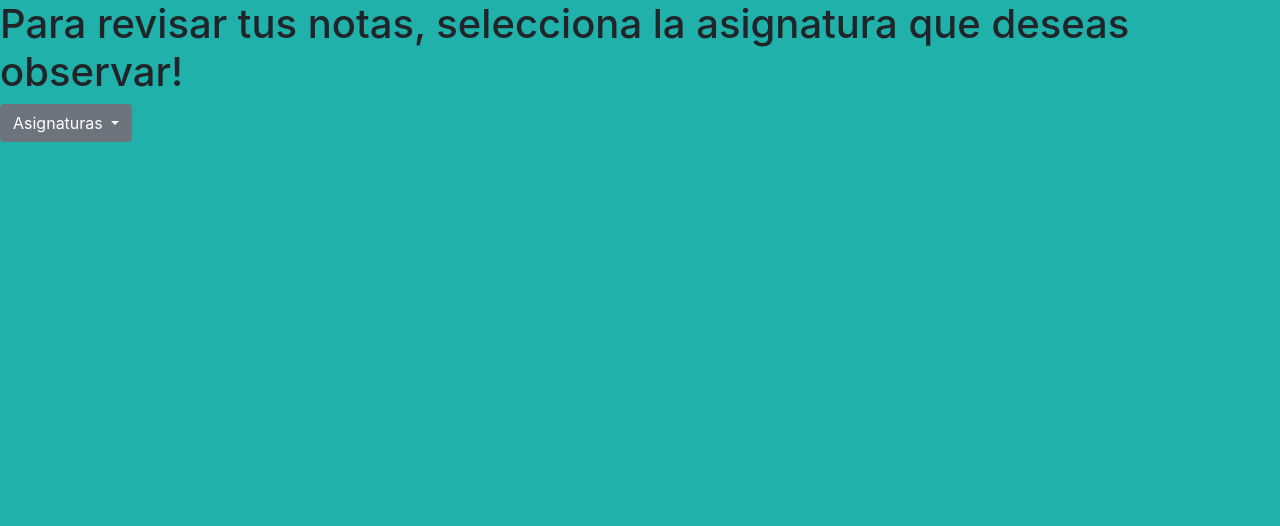
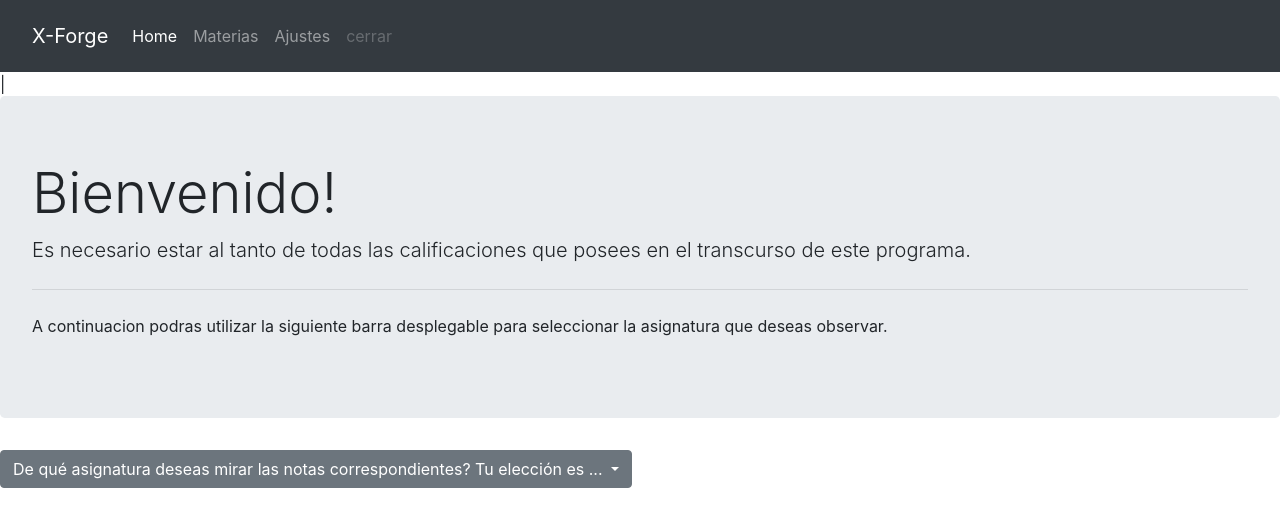
Before and after one commit to oriirivas/front-x-froge-team, an Angular app: page /asignaturas in a window 1280 px wide. Shown: the top 526 px of the page. Built offline with nearby package versions, Linux system fonts and the light colour scheme.

Commit message:
avance asignaturas

```diff
--- a/src/app/componets/asignaturas/asignaturas.component.css
+++ b/src/app/componets/asignaturas/asignaturas.component.css
@@ -3,5 +3,5 @@
 .todocontenido {
     min-width: 100%;
     min-height: 100%;
-    background-color: lightseagreen !important
+    background-color: rgb(255, 255, 255) !important
 }
--- a/src/app/componets/asignaturas/asignaturas.component.html
+++ b/src/app/componets/asignaturas/asignaturas.component.html
@@ -1,14 +1,20 @@
-<div class = "todocontenido">
-<h1>Para revisar tus notas, selecciona la asignatura que deseas observar!</h1>
+<app-barra></app-barra>
+
+<div class="jumbotron">
+        <h1 class="display-4">Bienvenido!</h1>
+        <p class="lead">Es necesario estar al tanto de todas las calificaciones que posees en el transcurso de este programa.</p>
+        <hr class="my-4">
+        <p>A continuacion podras utilizar la siguiente barra desplegable para seleccionar la asignatura que deseas observar.</p>
+        </div>
+
 <div class="dropdown">
-    <button class="btn btn-secondary dropdown-toggle" type="button" id="dropdownMenu2" data-toggle="dropdown" aria-haspopup="true" aria-expanded="false">
-      Asignaturas
-    </button>
-    <div class="dropdown-menu" aria-labelledby="dropdownMenu2">
-      <button class="dropdown-item" type="button">Materia 1</button>
-      <button class="dropdown-item" type="button">Materia 2</button>
-      <button class="dropdown-item" type="button">Materia 3</button>
-      <button class="dropdown-item" type="button">Materia 4</button>
-    </div>
-  </div>
-</div>
+            <button class="btn btn-secondary dropdown-toggle" type="button" id="dropdownMenu2" data-toggle="dropdown" aria-haspopup="true" aria-expanded="false">
+               De qué asignatura deseas mirar las notas correspondientes? Tu elección es ...
+             </button>
+            <div class="dropdown-menu" aria-labelledby="dropdownMenu2">
+              <button class="dropdown-item" type="button" [routerLink]="['/table']">Materia 1</button>
+              <button class="dropdown-item" type="button" [routerLink]="['/table']">Materia 2</button>
+              <button class="dropdown-item" type="button" [routerLink]="['/table']">Materia 3</button>
+              <button class="dropdown-item" type="button" [routerLink]="['/table']">Materia 4</button>
+            </div>
+        </div>
```
